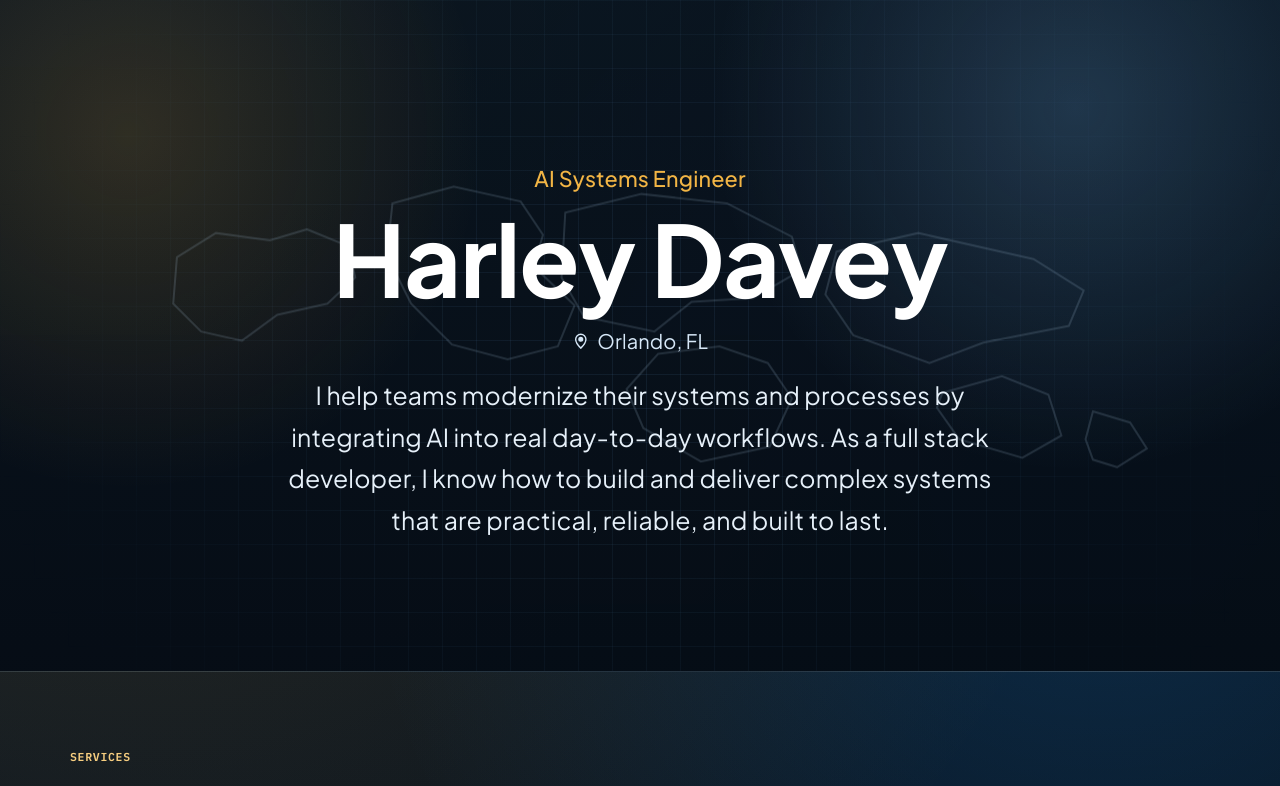
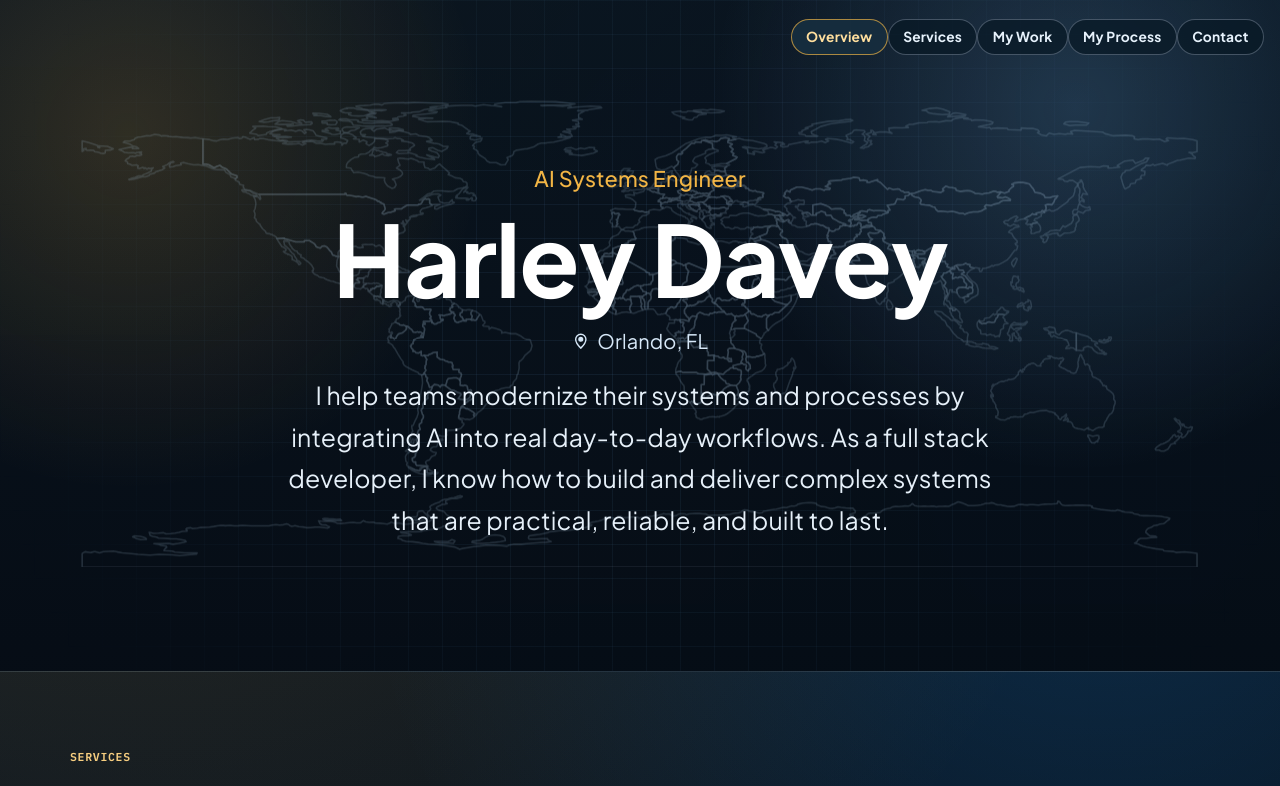
Before and after one commit to jhdavey/myportfolio, a React (Create React App) app in the folder client/: page /#/ in a window 1280 px wide. Shown: the top 786 px of the page. Built offline with nearby package versions, Linux system fonts and the light colour scheme.

Commit message:
Refine hero map and section heading scale

```diff
--- a/client/src/components/SiteHeader.js
+++ b/client/src/components/SiteHeader.js
@@ -4,9 +4,8 @@ import { NavLink, useLocation } from 'react-router-dom';
 const navItems = [
   { label: 'Overview', path: '/' },
   { label: 'Services', path: '/services' },
-  { label: 'Case Studies', path: '/use-cases' },
-  { label: 'Work', path: '/work' },
-  { label: 'Process', path: '/process' },
+  { label: 'My Work', path: '/work' },
+  { label: 'My Process', path: '/process' },
   { label: 'Contact', path: '/contact' },
 ];
 
@@ -30,6 +29,19 @@ export default function SiteHeader() {
   return (
     <header className='site-header'>
       <div className='header-inner'>
+        <nav className='desktop-nav site-floating-nav' aria-label='Primary'>
+          {navItems.map((item) => (
+            <NavLink
+              key={item.path}
+              to={item.path}
+              className={({ isActive }) => (isActive ? 'hero-overlay-link active' : 'hero-overlay-link')}
+              end={item.path === '/'}
+            >
+              {item.label}
+            </NavLink>
+          ))}
+        </nav>
+
         <button
           className='menu-toggle'
           type='button'
--- a/client/src/pages/HomePage.js
+++ b/client/src/pages/HomePage.js
@@ -1,4 +1,5 @@
 import { Link } from 'react-router-dom';
+import { ReactComponent as WorldMapOutline } from '../assets/world-outline.svg';
 import projectOneImage from '../assets/notetaker.png';
 import projectTwoImage from '../assets/portfolio_screenshot.png';
 import projectThreeImage from '../assets/jsg.png';
@@ -27,13 +28,6 @@ const recentWork = [
 ];
 
 const featuredCaseStudies = popularUseCases.slice(0, 4);
-const heroNavItems = [
-  { label: 'Overview', path: '/' },
-  { label: 'Services', path: '/services' },
-  { label: 'My Work', path: '/work' },
-  { label: 'My Process', path: '/process' },
-  { label: 'Contact', path: '/contact' },
-];
 
 function LocationIcon() {
   return (
@@ -44,32 +38,11 @@ function LocationIcon() {
   );
 }
 
-function WorldMapOutline() {
-  return (
-    <svg viewBox='0 0 1200 520' aria-hidden='true' className='hero-world-map'>
-      <path d='M102 186l42-26 58 8 40-12 44 18 8 34-30 28-54 12-38 28-44-10-30-30z' />
-      <path d='M334 128l66-18 72 16 24 36-10 34 44 42-18 44-54 14-60-16-44-44-26-52z' />
-      <path d='M520 138l82-20 92 10 70 36 10 36-52 30-66 4-40 32-76-16-24-42z' />
-      <path d='M620 290l66-8 52 18 26 38-24 52-74 16-62-36-18-42z' />
-      <path d='M812 180l88-20 124 28 54 34-16 38-92 18-58 22-82-30-30-44z' />
-      <path d='M926 332l64-18 50 20 14 44-42 24-68-20-24-34z' />
-      <path d='M1088 352l40 12 18 28-32 20-26-8-8-22z' />
-    </svg>
-  );
-}
-
 export default function HomePage() {
   return (
     <section className='page home-page'>
       <section className='home-hero-full'>
-        <nav className='hero-overlay-nav fade-up' aria-label='Hero navigation'>
-          {heroNavItems.map((item) => (
-            <Link className='hero-overlay-link' key={item.path} to={item.path}>
-              {item.label}
-            </Link>
-          ))}
-        </nav>
-        <WorldMapOutline />
+        <WorldMapOutline className='hero-world-map' aria-hidden='true' />
         <div className='home-hero-content fade-up'>
           <p className='hero-role'>AI Systems Engineer</p>
           <h1 className='hero-name'>Harley Davey</h1>
--- a/client/src/styles/index.css
+++ b/client/src/styles/index.css
@@ -64,11 +64,11 @@ a {
 
 .header-inner {
   width: 100%;
-  min-height: 0;
+  min-height: 64px;
   margin: 0 auto;
   display: flex;
   align-items: center;
-  justify-content: flex-end;
+  justify-content: space-between;
   gap: 1rem;
   padding: 0.6rem 1rem 0;
 }
@@ -178,6 +178,8 @@ a {
 }
 
 .desktop-nav {
+  display: flex;
+  align-items: center;
   gap: 0;
 }
 
@@ -241,10 +243,20 @@ a {
   transition: transform 140ms ease, border-color 140ms ease, background 140ms ease;
 }
 
+.hero-overlay-link.active {
+  border-color: rgba(242, 181, 69, 0.68);
+  background: rgba(23, 46, 63, 0.95);
+  color: #ffdf9e;
+}
+
 .hero-overlay-link:hover {
   transform: translateY(-1px);
   border-color: rgba(242, 181, 69, 0.55);
   background: rgba(12, 31, 46, 0.88);
+}
+
+.site-floating-nav {
+  margin-left: auto;
 }
 
 .home-hero-full::before {
@@ -263,7 +275,7 @@ a {
   position: absolute;
   width: min(94vw, 1300px);
   max-height: 72%;
-  stroke: rgba(186, 215, 240, 0.48);
+  color: rgba(186, 215, 240, 0.5);
   stroke-width: 2.2;
   fill: none;
   opacity: 0.34;
@@ -324,6 +336,11 @@ a {
   width: min(1140px, 92vw);
   margin: 0 auto;
   padding-top: 3.8rem;
+}
+
+.home-section .section-kicker {
+  font-size: clamp(0.98rem, 1.45vw, 1.25rem);
+  letter-spacing: 0.08em;
 }
 
 .home-services-grid {
@@ -1954,12 +1971,6 @@ h1 {
   }
 }
 
-@media (max-width: 860px) {
-  .hero-overlay-nav {
-    display: none;
-  }
-}
-
 @media (max-width: 700px) {
 
   .home-hero-full {
@@ -2038,7 +2049,7 @@ h1 {
 
 @media (max-width: 860px) {
   .header-inner {
-    justify-content: space-between;
+    justify-content: flex-end;
     min-height: 64px;
     padding: 0.65rem min(4vw, 1rem) 0;
   }
```
Also changed, not shown: client/src/assets/world-outline.svg (added).
